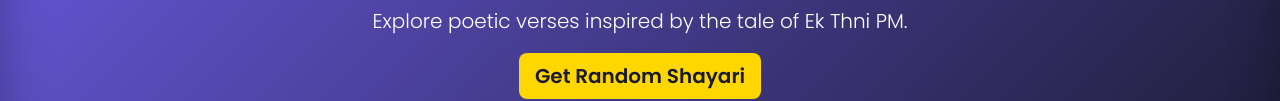
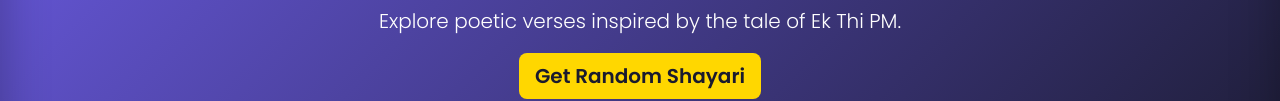
Before and after one commit to pushkar-yadav-code/ak-thi-pm, a plain HTML site: page index.html in a window 1280 px wide. Shown: the part 310-411 px from the top of the page. Drawn offline with nearby package versions, Linux system fonts and the light colour scheme.

Commit message:
Update index.html

```diff
--- a/index.html
+++ b/index.html
@@ -27,7 +27,7 @@
     <section id="home" class="hero text-white py-5">
         <div class="container text-center">
             <h1 class="display-4 fw-bold">Welcome to Ek Thi PM Shayari</h1>
-            <p class="lead">Explore poetic verses inspired by the tale of Ek Thni PM.</p>
+            <p class="lead">Explore poetic verses inspired by the tale of Ek Thi PM.</p>
             <button class="btn btn-gold btn-lg" onclick="generateRandomShayari()">Get Random Shayari</button>
         </div>
     </section>
```
